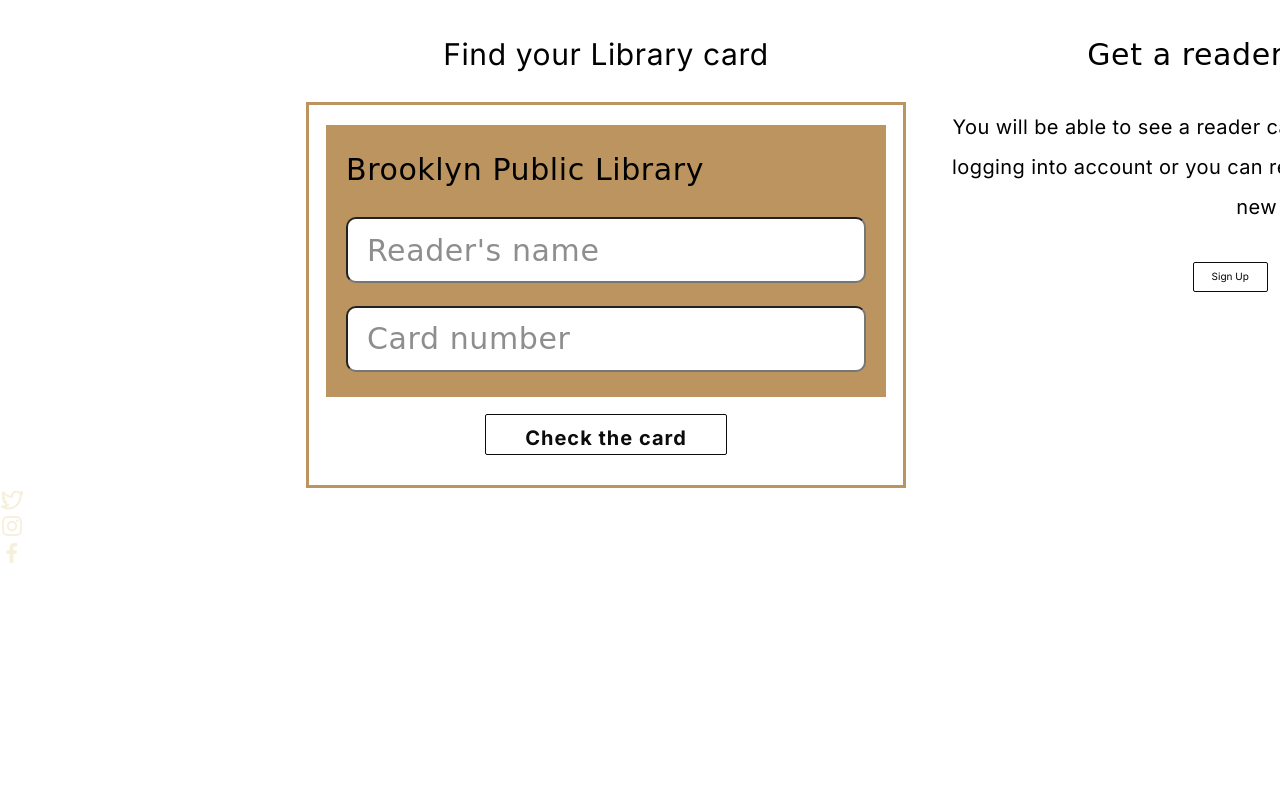
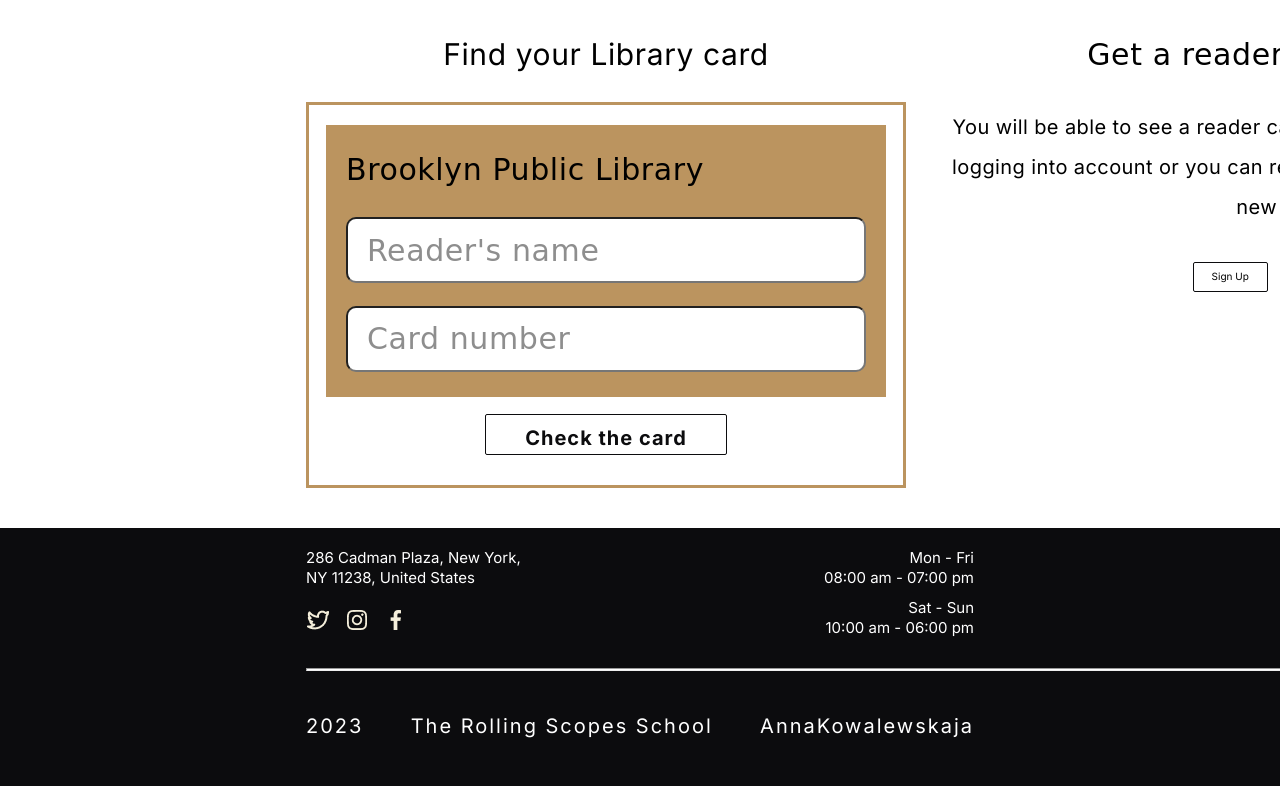
Before and after one commit to AnnaKowalewskaja/Library, a website: page index.html in a window 1280 px wide. Shown: the part 5360-6146 px from the top of the page. Before the commit the page ends 5927 px from the top, so only its background shows below. Drawn offline with nearby package versions, Linux system fonts and the light colour scheme; a web font is replaced by a local one.

Commit message:
fix:desktop done

```diff
--- a/assets/styles/_footer.scss
+++ b/assets/styles/_footer.scss
@@ -0,0 +1,71 @@
+.footer {
+    background-color: $color_add;
+    color: $color_bg;
+  padding-top: 2rem;
+}
+
+.footer__first {
+
+
+    display: flex;
+    justify-content: space-between;
+    height: 12rem;
+        /*text*/
+        font-size: 1.5rem;
+        font-style: normal;
+        font-weight: 400;
+        line-height: 2rem;
+}
+
+.footer__second {
+
+    display: flex;
+    justify-content: space-between;
+
+    /*text*/
+    font-size: 2rem;
+    font-style: normal;
+    font-weight: 400;
+    line-height: 4rem;
+    letter-spacing: 0.2rem;
+
+}
+
+
+.footer__adress{
+    width: 22.9rem;
+    margin-bottom: 2rem;
+}
+.footer__schedule{
+    text-align: right;
+}
+.footer__schedule_text{
+    margin-bottom: 1rem;
+}
+
+
+/*socil*/
+.social{
+    display: flex;
+}
+.social__item{
+    margin-right: 1.5rem;
+}
+
+.footer__hr{
+    width: 140rem;
+    height: 0.1rem;
+    background:$color_bg;
+    margin-bottom: 3.5rem;
+
+}
+.footer__text-link{
+    color:$color_bg;
+    &:hover{
+        color:$color_light;
+        animation: $main_animation;
+    }
+}
+.footer__second{
+    padding-bottom:4rem;
+}
--- a/assets/styles/_main.scss
+++ b/assets/styles/_main.scss
@@ -1,4 +1,3 @@
-
 /*about*/
 .about {
     display: flex;
@@ -361,7 +360,7 @@
 .digitalCards__container {
     display: flex;
     justify-content: space-between;
-
+    margin-bottom: 4rem;
 }
 
 .digitalCards__container_first {
@@ -475,9 +474,9 @@
 
 }
 
-.digitalCards__second_button-margin{
-        margin-right: 2rem;
-    }
+.digitalCards__second_button-margin {
+    margin-right: 2rem;
+}
 
 .digitalCards__second_button {
     display: flex;
--- a/index.html
+++ b/index.html
@@ -331,7 +331,7 @@
                         <form class="digitalCards__form">
                             <div class="digitalCards__form_highlighted">
                                 <p class="digitalCards__form_paragraf">Brooklyn Public Library</p>
-                                <input  class="digitalCards__form_input" type="text" value="Reader's name" id="name">
+                                <input class="digitalCards__form_input" type="text" value="Reader's name" id="name">
                                 <input class="digitalCards__form_input" type="text" value="Card number" name="card">
                             </div>
                             <!-- /.digitalCards__form_highlighted -->
@@ -347,7 +347,8 @@
                             account or you can register a new account</p>
                         <div class="digitalCards__second_buttons">
 
-                            <button class="digitalCards__second_button digitalCards__second_button-margin">Sign Up</button>
+                            <button class="digitalCards__second_button digitalCards__second_button-margin">Sign
+                                Up</button>
                             <button class="digitalCards__second_button">Log in</button>
                         </div>
                         <!-- /.digitalCards__second_buttons -->
@@ -369,18 +370,11 @@
     </main>
 
     <footer class="footer">
+        <div class="container">
+
             <div class="footer__first">
-
-
-        </div>
-        <!-- /.footer__first -->
-
-
-        <div class="footer__second">
-
-
-        </div>
-        <!-- /.footer__second -->
+                <div class="footer__container ">
+                    <p class="footer__adress">286 Cadman Plaza, New York, NY 11238, United States</p>
                     <ul class="social">
                         <li class="social__item">
                             <a href="#" class="social__link">
@@ -396,6 +390,36 @@
                                 <img src="./assets/icons/social/u_facebook-f.png" alt="facebook"></a>
                         </li>
                     </ul>
+                </div>
+                <!-- /.footer__container -->
+                <div class="footer__container">
+                    <div class="footer__schedule">
+                        <p class="footer__schedule_text">Mon - Fri
+                            <br>08:00 am - 07:00 pm</p>
+                        <p class="footer__schedule_text">Sat - Sun
+                            <br> 10:00 am - 06:00 pm</p>
+                    </div>
+                    <!-- /.footer__schedule -->
+                </div>
+                <!-- /.footer__container -->
+
+
+            </div>
+            <!-- /.footer__first -->
+    <hr class="footer__hr">
+
+            <div class="footer__second">
+                <p class="footer__text">2023</p>
+                <a class="footer__text footer__text-link" href="https://github.com/AnnaKowalewskaja">The Rolling Scopes
+                    School</a>
+                <a class="footer__text footer__text-link" href="https://github.com/AnnaKowalewskaja">AnnaKowalewskaja</a>
+
+            </div>
+            <!-- /.footer__second -->
+
+        </div>
+        <!-- /.container -->
+
     </footer>
 </body>
 
```
Also changed, not shown: assets/styles/styles.css, 1 other file. Lines whose indentation alone changed are shown as unchanged.
